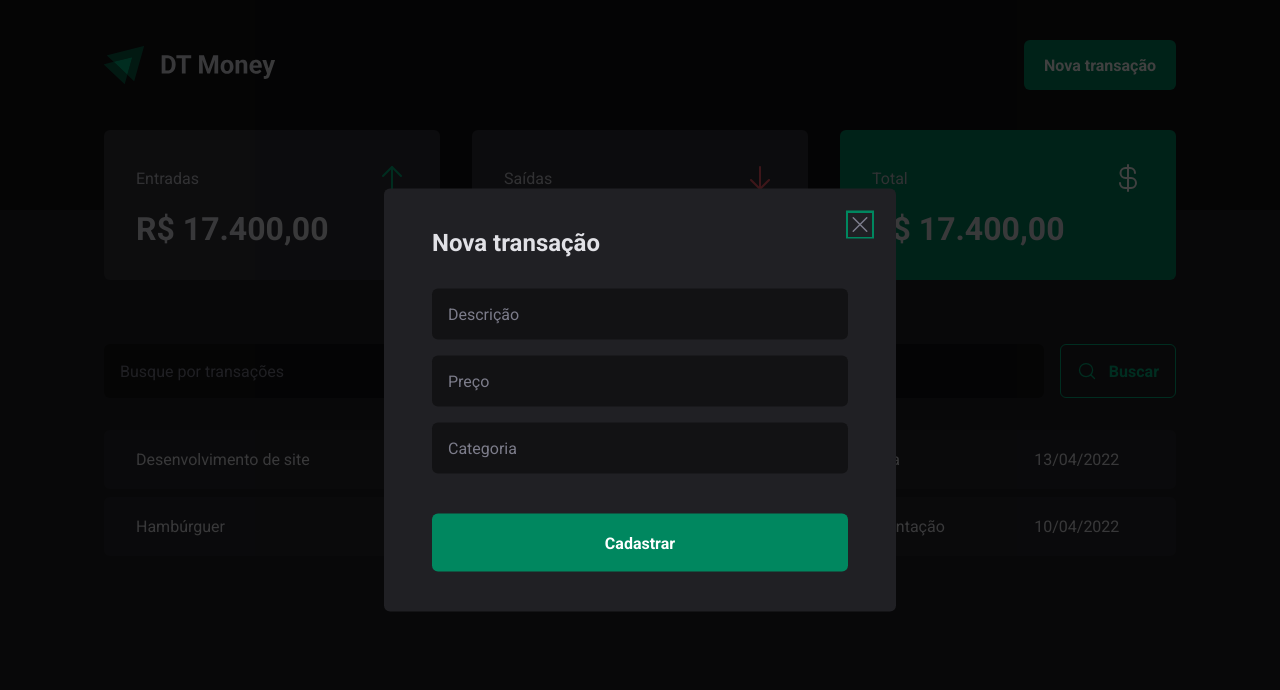
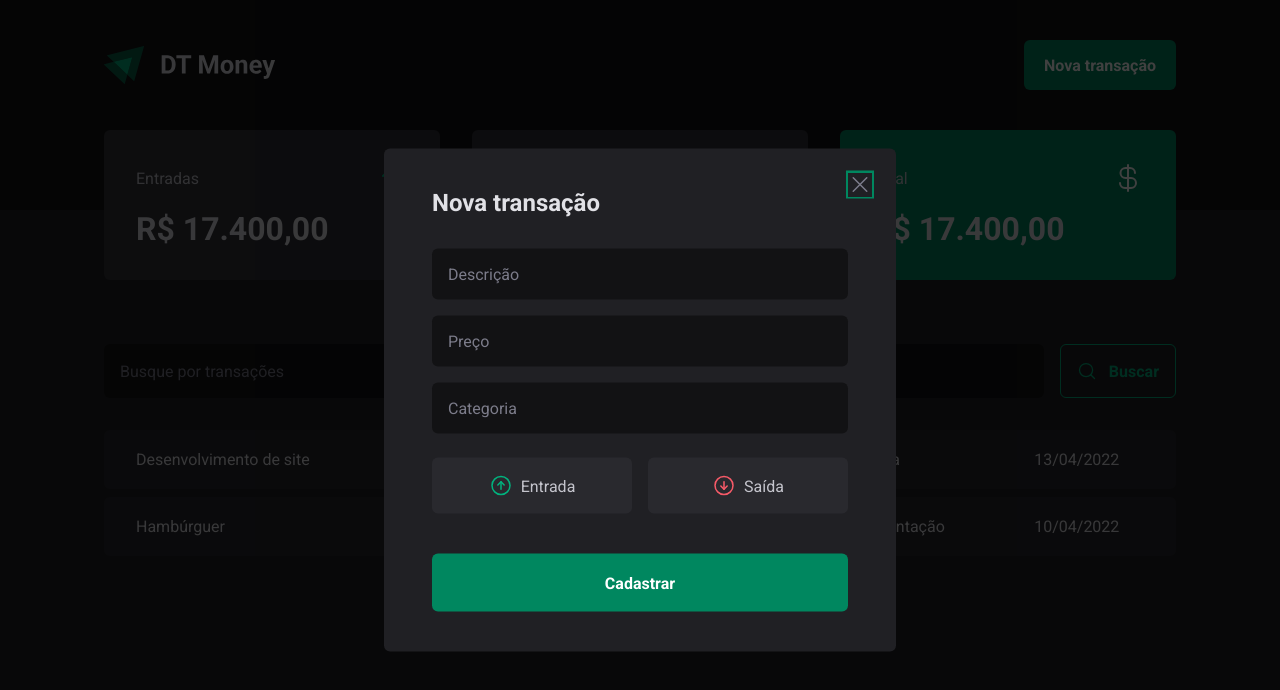
Before and after one commit to lucasmgsilva/dt-money, a React (Vite) app: page / in a window 1280 px wide. Both pictures are taken after a click on the button "Nova transação". Shown: the top 690 px of the page. Built offline with nearby package versions, Linux system fonts and the light colour scheme.

Commit message:
Botões de entrada e saída

```diff
--- a/src/components/NewTransactionModal/index.tsx
+++ b/src/components/NewTransactionModal/index.tsx
@@ -1,6 +1,6 @@
 import * as Dialog from "@radix-ui/react-dialog";
-import { X } from "phosphor-react";
-import { CloseButton, Content, Overlay } from "./styles";
+import { ArrowCircleDown, ArrowCircleUp, X } from "phosphor-react";
+import { CloseButton, Content, Overlay, TransactionType, TransactionTypeButton } from "./styles";
 
 export function NewTransactionModal(){
     return (
@@ -18,6 +18,18 @@
                     <input type="text" placeholder="Descrição" required />
                     <input type="number" placeholder="Preço" required />
                     <input type="text" placeholder="Categoria" required />
+
+                    <TransactionType>
+                        <TransactionTypeButton variant="income">
+                            <ArrowCircleUp size={24}/>
+                            Entrada
+                        </TransactionTypeButton>
+                        <TransactionTypeButton variant="outcome">
+                            <ArrowCircleDown size={24}/>
+                            Saída
+                        </TransactionTypeButton>
+                    </TransactionType>
+
                     <button type="submit">Cadastrar</button>
                 </form>
 
--- a/src/components/NewTransactionModal/styles.ts
+++ b/src/components/NewTransactionModal/styles.ts
@@ -71,3 +71,31 @@
     color: ${props => props.theme['gray-500']};
 
 `
+
+export const TransactionType = styled.div`
+    display: grid;
+    grid-template-columns: repeat(2, 1fr);
+    gap: 1rem;
+    margin-top: 0.5rem;
+`
+
+interface TransactionTypeButtonProps {
+    variant: 'income' | 'outcome';
+}
+
+export const TransactionTypeButton = styled.button<TransactionTypeButtonProps>`
+    background: ${props => props.theme['gray-700']};
+    padding: 1rem;
+    display: flex;
+    align-items: center;
+    justify-content: center;
+    gap: 0.5rem;
+    border-radius: 6px;
+    cursor: pointer;
+    border: 0;
+    color: ${props => props.theme['gray-300']};
+
+    svg {
+        color: ${props => props.variant === 'income' ? props.theme['green-300'] : props.theme['red-300']};
+    }
+`
```
